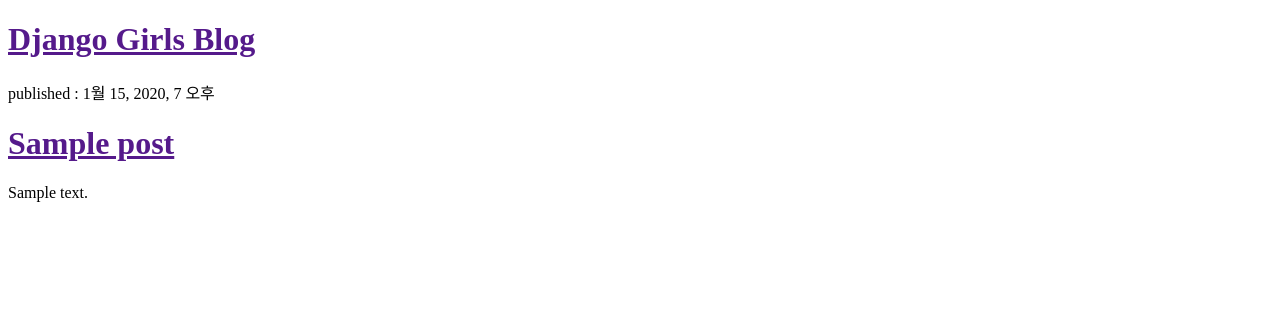
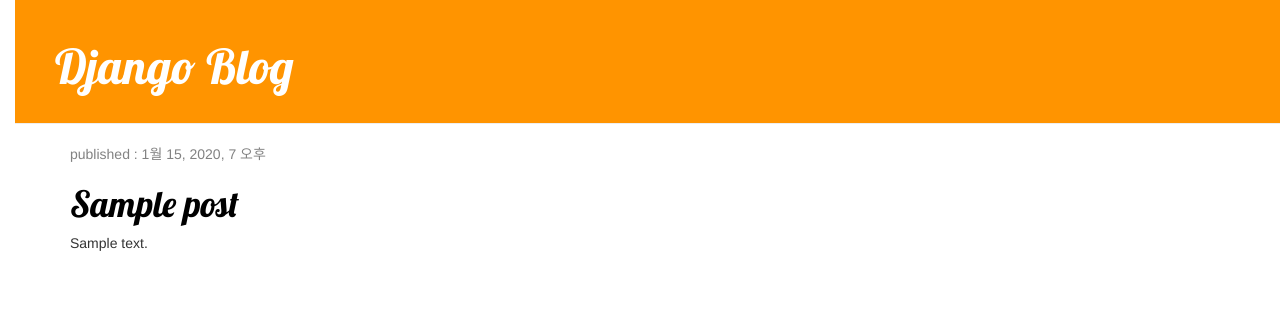
Before and after one commit to rktldhkd/my-first-blog, a Django app: template blog/templates/blog/post_list.html in a window 1280 px wide. Shown: the top 322 px of the page. Run offline with Django 3.2, Linux system fonts and the light colour scheme; the template is opened without the code that fills it: values that come from a table or form of the project are taken from there, others are empty; tables that the repository leaves empty hold one stand-in row (values such as "Sample post"); some libraries are stand-ins or nearby versions.

Commit message:
add CSS and Extends templates

```diff
--- /dev/null
+++ b/blog/static/css/blog.css
@@ -0,0 +1,53 @@
+body {
+    padding-left: 15px;
+}
+
+h1 a {
+    color: #00e68a;
+    font-family: 'Lobster';
+}
+h1, h2, h3, h4{
+    font-family: 'Lobster', cursive;
+}
+
+.page-header{
+    background-color: #ff9400;
+    margin-top: 0;
+    padding: 20px 20px 20px 40px;
+}
+.page-header h1, .page-header h1 a, .page-header h1 a:visited, .page-header h1 a:active {
+    color: #ffffff;
+    font-size: 36pt;
+    text-decoration: none;
+}
+
+.content{
+    margin-left: 40px;
+}
+
+.date {
+    color: #828282;
+}
+
+.save {
+    float: right;
+}
+
+.post-form textarea, .post-form input {
+    width: 100%;
+}
+
+.top-menu, .top-menu:hover, .top-menu:visited {
+    color: #ffffff;
+    float: right;
+    font-size: 26pt;
+    margin-right: 20px;
+}
+
+.post {
+    margin-bottom: 70px;
+}
+
+.post h1 a, .post h1 a:visited {
+    color: #000000;
+}
--- /dev/null
+++ b/blog/templates/blog/base.html
@@ -0,0 +1,29 @@
+{% load static %}
+<!DOCTYPE html>
+<html lang="kr">
+<head>
+    <meta charset="UTF-8">
+    <!-- 밑의 두줄 = bootstrap 선언 -->
+    <link rel="stylesheet" href="//maxcdn.bootstrapcdn.com/bootstrap/3.2.0/css/bootstrap.min.css">
+    <link rel="stylesheet" href="//maxcdn.bootstrapcdn.com/bootstrap/3.2.0/css/bootstrap-theme.min.css">
+    <!-- 폰트 -->
+    <link href="//fonts.googleapis.com/css?family=Lobster&subset=latin,latin-ext" rel="stylesheet" type="text/css">
+    <!-- css files -->
+    <link rel="stylesheet" href="{% static 'css/blog.css' %}">
+    <title>Django blog</title>
+</head>
+<body>
+    <div class="page-header">
+        <h1><a href="">Django Blog</a></h1>
+    </div>
+
+    <div class="content container">
+        <div class="row">
+            <div class="col-md-8">
+                {% block content %}
+                {% endblock %}
+            </div>
+        </div>
+    </div>
+</body>
+</html>
--- a/blog/templates/blog/post_list.html
+++ b/blog/templates/blog/post_list.html
@@ -1,19 +1,13 @@
-<!DOCTYPE html>
-<html lang="kr">
-<head>
-    <meta charset="UTF-8">
-    <title>Django blog</title>
-</head>
-<body>
-    <div>
-        <h1><a href="">Django Girls Blog</a></h1>
-    </div>
+{% extends 'blog/base.html' %}
+
+{% block content %}
     {% for post in posts %}
-        <div>
-            <p>published : {{ post.published_date }}</p>
+        <div class="post">
+            <div class="date">
+                <p>published : {{ post.published_date }}</p>
+            </div>
             <h1><a href="">{{ post.title }}</a></h1>
             <p>{{ post.text|linebreaksbr }}</p> <!-- |linebreakssbr : 파이프 문자. <br/>과 같은 역할 -->
         </div>
     {% endfor %}
-</body>
-</html>
+{% endblock %}
```
Also changed, not shown: mysite/settings.py (+12 -0 lines).
